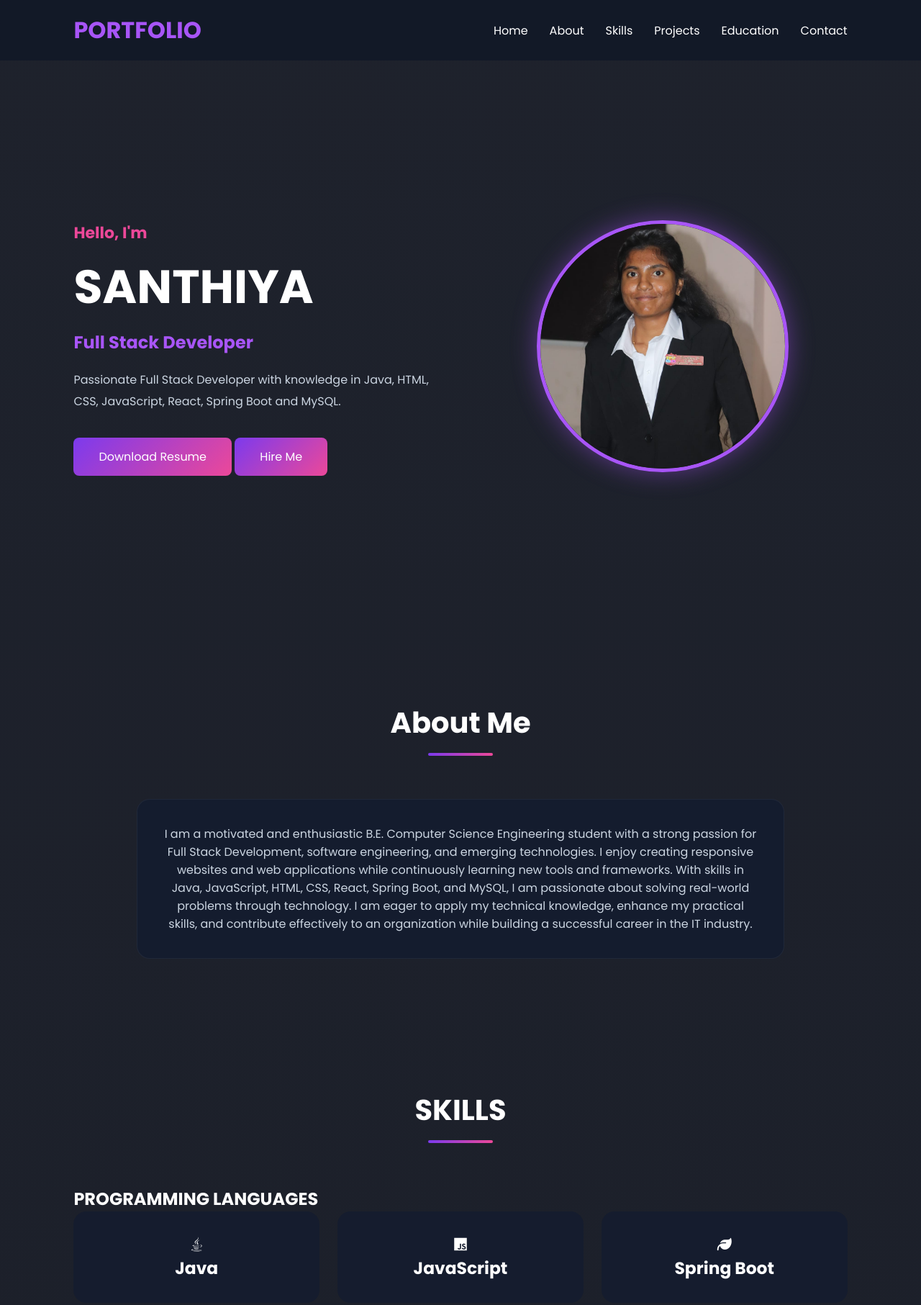
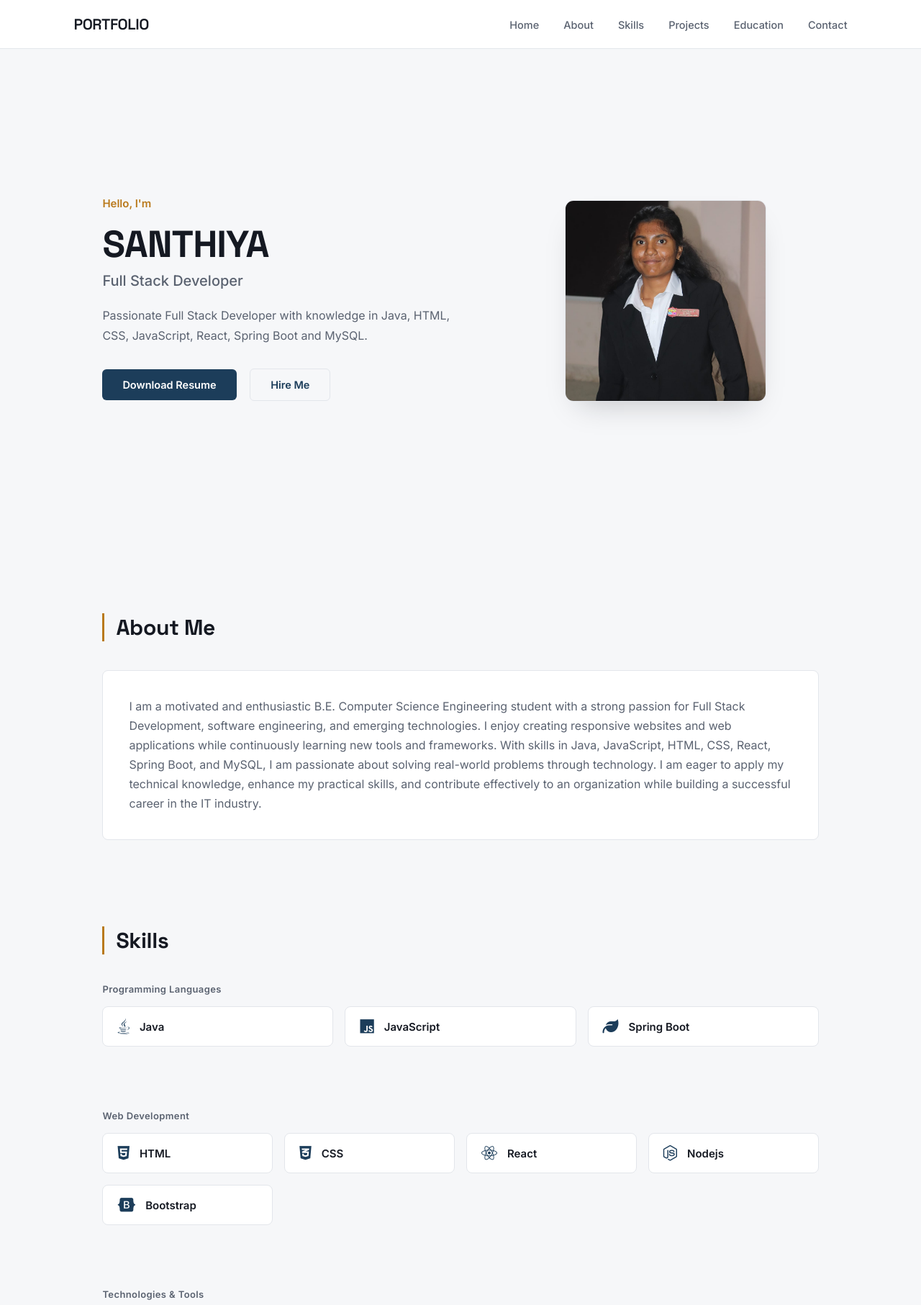
Before and after one commit to Santhiya26032006/santhiya-portfolio, a website: page index.html in a window 1280 px wide. Shown: the top 1813 px of the page at 72% size. Drawn offline with nearby package versions, Linux system fonts and the light colour scheme.

Commit message:
Update index.html

```diff
--- a/index.html
+++ b/index.html
@@ -7,7 +7,7 @@ href="https://cdnjs.cloudflare.com/ajax/libs/font-awesome/6.7.2/css/all.min.css"
 
 <link rel="stylesheet" href="https://cdn.jsdelivr.net/gh/devicons/devicon@latest/devicon.min.css">
 
-<link href="https://fonts.googleapis.com/css2?family=Poppins:wght@300;400;500;600;700&display=swap" rel="stylesheet">
+<link href="https://fonts.googleapis.com/css2?family=Space+Grotesk:wght@500;600;700&family=Inter:wght@400;500;600&display=swap" rel="stylesheet">
 
 <meta charset="UTF-8">
 <meta name="viewport" content="width=device-width, initial-scale=1.0">
@@ -15,33 +15,32 @@ href="https://cdnjs.cloudflare.com/ajax/libs/font-awesome/6.7.2/css/all.min.css"
 <title>Santhiya | Full Stack Developer</title>
 
 <style>
-@import url('https://fonts.googleapis.com/css2?family=Poppins:wght@300;400;500;600;700&display=swap');
 
 :root{
-    --bg:#0b0f1a;
-    --card:#151c2f;
-    --nav:#111827;
-    --primary:#a855f7;
-    --secondary:#ec4899;
-    --text:#ffffff;
-    --light:#cbd5e1;
+    --bg:#f6f7f9;
+    --surface:#ffffff;
+    --ink:#151922;
+    --ink-soft:#5a6270;
+    --border:#e3e6eb;
+    --primary:#1c3d5a;
+    --accent:#b9791a;
 }
 
 *{
     margin:0;
     padding:0;
     box-sizing:border-box;
-    font-family:'Poppins',sans-serif;
+    font-family:'Inter',sans-serif;
     scroll-behavior:smooth;
 }
 
+h1,h2,h3,nav h2{
+    font-family:'Space Grotesk',sans-serif;
+}
+
 body{
-    background:linear-gradient(rgba(11,15,26,.92),rgba(11,15,26,.95)),
-    url("images/bg.jpg");
-    background-size:cover;
-    background-position:center;
-    background-attachment:fixed;
-    color:var(--text);
+    background:var(--bg);
+    color:var(--ink);
 }
 
 /*================ NAVBAR ================*/
@@ -53,83 +52,119 @@ nav{
     display:flex;
     justify-content:space-between;
     align-items:center;
-    padding:18px 8%;
-    background:rgba(17,24,39,.85);
-    backdrop-filter:blur(12px);
+    padding:20px 8%;
+    background:rgba(255,255,255,.92);
+    backdrop-filter:blur(10px);
+    border-bottom:1px solid var(--border);
     z-index:1000;
 }
 
 nav h2{
-    font-size:32px;
-    color:var(--primary);
+    font-size:21px;
+    font-weight:600;
+    letter-spacing:-.02em;
+    color:var(--ink);
 }
 
 nav ul{
     display:flex;
     list-style:none;
-    gap:30px;
+    gap:34px;
 }
 
 nav ul li a{
     text-decoration:none;
-    color:white;
-    transition:.3s;
+    color:var(--ink-soft);
+    font-size:14.5px;
+    font-weight:500;
+    transition:.2s;
+    border-bottom:2px solid transparent;
+    padding-bottom:4px;
 }
 
 nav ul li a:hover{
-    color:var(--secondary);
+    color:var(--primary);
+    border-bottom-color:var(--accent);
 }
 
 /*================ HERO ================*/
 
 .hero{
-    min-height:100vh;
+    min-height:88vh;
     display:flex;
     justify-content:space-between;
     align-items:center;
-    padding:80px 8%;
-    gap:50px;
+    padding:70px 8%;
+    gap:60px;
+    max-width:1200px;
+    margin:0 auto;
 }
 
 .content{
-    flex:1;
+    flex:1.2;
 }
 
 .content h3{
-    color:var(--secondary);
-    font-size:22px;
+    color:var(--accent);
+    font-family:'Inter',sans-serif;
+    font-size:15px;
+    font-weight:600;
+    margin-bottom:14px;
 }
 
 .content h1{
-    font-size:65px;
-    margin:10px 0;
+    font-size:52px;
+    font-weight:700;
+    letter-spacing:-.02em;
+    margin:0 0 6px;
+    color:var(--ink);
 }
 
 .content h2{
-    color:var(--primary);
-    margin-bottom:20px;
+    font-family:'Inter',sans-serif;
+    font-size:20px;
+    font-weight:500;
+    color:var(--ink-soft);
+    margin-bottom:22px;
 }
 
 .content p{
-    color:var(--light);
-    line-height:30px;
-    margin-bottom:35px;
-    max-width:550px;
+    color:var(--ink-soft);
+    font-size:16px;
+    line-height:28px;
+    margin-bottom:32px;
+    max-width:500px;
 }
 
 .content a{
     display:inline-block;
     text-decoration:none;
-    color:white;
-    background:linear-gradient(135deg,#7c3aed,#ec4899);
-    padding:14px 35px;
-    border-radius:8px;
-    transition:.4s;
+    font-size:14.5px;
+    font-weight:600;
+    padding:13px 28px;
+    border-radius:6px;
+    transition:.2s;
+    margin-right:14px;
+    margin-bottom:10px;
 }
 
-.content a:hover{
-    transform:translateY(-5px);
-    box-shadow:0 10px 25px rgba(236,72,153,.35);
+.content a:first-of-type{
+    background:var(--primary);
+    color:#ffffff;
+}
+
+.content a:first-of-type:hover{
+    background:#132c41;
+}
+
+.content a:last-of-type{
+    background:transparent;
+    color:var(--primary);
+    border:1px solid var(--border);
+}
+
+.content a:last-of-type:hover{
+    border-color:var(--primary);
 }
 
 .image{
@@ -138,134 +173,191 @@ nav ul li a:hover{
 }
 
 .image img{
-    width:350px;
-    height:350px;
+    width:280px;
+    height:280px;
     object-fit:cover;
-    border-radius:50%;
-    border:5px solid var(--primary);
-    box-shadow:0 0 35px rgba(168,85,247,.45);
+    border-radius:12px;
+    border:1px solid var(--border);
+    box-shadow:0 20px 40px -20px rgba(20,25,35,.25);
 }
 
 /*================ COMMON ================*/
 
 section{
-    padding:90px 8%;
+    padding:80px 8%;
+    max-width:1200px;
+    margin:0 auto;
 }
 
 .title{
-    text-align:center;
-    font-size:40px;
-    color:var(--text);
-    margin-bottom:60px;
-}
-
-.title::after{
-    content:"";
-    display:block;
-    width:90px;
-    height:4px;
-    margin:12px auto;
-    background:linear-gradient(to right,#7c3aed,#ec4899);
-    border-radius:20px;
+    text-align:left;
+    font-size:30px;
+    font-weight:700;
+    letter-spacing:-.01em;
+    color:var(--ink);
+    margin-bottom:40px;
+    padding-left:16px;
+    border-left:3px solid var(--accent);
 }
 
 /*================ ABOUT ================*/
 
 .box{
-    max-width:900px;
-    margin:auto;
-    background:rgba(21,28,47,.9);
-    padding:35px;
-    border-radius:18px;
-    color:var(--light);
-    text-align:center;
-    border:1px solid rgba(255,255,255,.05);
+    max-width:100%;
+    margin:0;
+    background:var(--surface);
+    padding:36px;
+    border-radius:8px;
+    color:var(--ink-soft);
+    text-align:left;
+    border:1px solid var(--border);
+    line-height:27px;
 }
 
 /*================ CARDS ================*/
 
 .cards{
     display:grid;
-    grid-template-columns:repeat(auto-fit,minmax(250px,1fr));
-    gap:25px;
+    grid-template-columns:repeat(auto-fit,minmax(220px,1fr));
+    gap:16px;
 }
 
 .card,
 .service,
 .project{
-    background:rgba(21,28,47,.9);
-    padding:30px;
-    border-radius:18px;
-    text-align:center;
-    transition:.4s;
-    border:1px solid transparent;
-}
-
-.card:hover,
-.service:hover,
-.project:hover{
-    transform:translateY(-10px);
-    border-color:var(--primary);
-    box-shadow:0 0 25px rgba(168,85,247,.25);
+    background:var(--surface);
+    padding:24px;
+    border-radius:8px;
+    text-align:left;
+    transition:.2s;
+    border:1px solid var(--border);
 }
 
 .card{
-    font-size:20px;
+    display:flex;
+    align-items:center;
+    gap:14px;
+    font-size:15px;
     font-weight:600;
+    padding:16px 20px;
+}
+
+.card i{
+    font-size:22px;
+    color:var(--primary);
+    flex-shrink:0;
+}
+
+.card h3{
+    font-family:'Inter',sans-serif;
+    font-size:15px;
+    font-weight:600;
+    color:var(--ink);
+}
+
+.card:hover{
+    border-color:var(--primary);
+}
+
+.service,
+.project{
+    padding:28px;
+}
+
+.service:hover,
+.project:hover{
+    border-color:var(--primary);
+    box-shadow:0 12px 24px -18px rgba(20,25,35,.3);
 }
 
 .service h3,
 .project h3{
-    color:var(--primary);
-    margin-bottom:15px;
+    font-family:'Space Grotesk',sans-serif;
+    font-size:18px;
+    font-weight:600;
+    color:var(--ink);
+    margin-bottom:10px;
 }
 
 .service p,
 .project p{
-    color:var(--light);
+    color:var(--ink-soft);
+    font-size:14.5px;
+    line-height:24px;
 }
 
 .project img{
-    width:250px;
-    height:250px;
+    width:400px;
+    height:300px;
+    object-fit:cover;
+    border-radius:6px;
+    margin-bottom:18px;
+    border:1px solid var(--border);
+}
 
-    border-radius:10px;
-    margin-bottom:20px;
+/*================ SKILLS SECTION SPACING ================*/
+
+#skills h2:not(.title){
+    font-family:'Inter',sans-serif;
+    font-size:13px;
+    font-weight:600;
+    letter-spacing:.03em;
+    color:var(--ink-soft);
+    margin-bottom:16px;
+    margin-top:8px;
+}
+
+#skills{
+    padding-top:40px;
+    padding-bottom:40px;
 }
 
 /*================ CONTACT ================*/
 
+.contact{
+    background:var(--surface);
+    border:1px solid var(--border);
+    border-radius:8px;
+    padding:8px 36px;
+}
+
 .contact p{
-    margin:18px 0;
-    font-size:18px;
-    text-align: center;
+    margin:20px 0;
+    font-size:15.5px;
+    text-align:left;
+    color:var(--ink-soft);
+    display:flex;
+    align-items:center;
 }
 
 .contact i{
-    color:#a855f7;
-    margin-right:10px;
-    font-size:20px;
-    text-align: center;
+    color:var(--primary);
+    margin-right:14px;
+    font-size:17px;
+    width:20px;
+    text-align:center;
 }
 
 .contact a{
-    color:#ffffff;
+    color:var(--ink);
     text-decoration:none;
-    transition:.3s;
-    text-align: center;
+    font-weight:500;
+    transition:.2s;
 }
 
 .contact a:hover{
-    color:#ec4899;
+    color:var(--primary);
 }
 
 /*================ FOOTER ================*/
 
 footer{
-    background:#111827;
+    background:var(--surface);
     text-align:center;
-    padding:20px;
-    color:#d1d5db;
+    padding:26px;
+    color:var(--ink-soft);
+    font-size:13.5px;
+    border-top:1px solid var(--border);
 }
 
 /*================ SCROLLBAR ================*/
@@ -275,7 +367,7 @@ footer{
 }
 
 ::-webkit-scrollbar-thumb{
-    background:linear-gradient(#7c3aed,#ec4899);
+    background:var(--border);
     border-radius:10px;
 }
 
@@ -286,74 +378,53 @@ footer{
 .hero{
     flex-direction:column-reverse;
     text-align:center;
+    min-height:auto;
+    padding-top:50px;
 }
 
-.image img{
-    width:250px;
-    height:250px;
+.content p{
+    margin:0 auto 28px;
 }
 
 .content h1{
-    font-size:45px;
+    font-size:38px;
 }
 
 .content h2{
-    font-size:26px;
+    font-size:18px;
 }
 
-.content p{
-    margin:auto;
-    margin-bottom:30px;
+.title{
+    text-align:center;
+    border-left:none;
+    border-top:3px solid var(--accent);
+    padding-left:0;
+    padding-top:14px;
+    display:inline-block;
+}
+
+section{
+    padding:60px 6%;
 }
 
 nav{
     flex-direction:column;
-    gap:15px;
+    gap:14px;
+    padding:16px 6%;
 }
 
 nav ul{
     flex-wrap:wrap;
     justify-content:center;
+    gap:20px;
 }
 
 .cards{
-    display:grid;
-    grid-template-columns:repeat(auto-fit,minmax(180px,1fr));
-    gap:25px;
+    grid-template-columns:repeat(auto-fit,minmax(160px,1fr));
 }
 
-.card{
-    background:#1f2937;
-    padding:30px;
-    border-radius:15px;
-    text-align:center;
-    transition:.4s;
-}
-
-.card i{
-    font-size:50px;
-    color:#a855f7;
-    margin-bottom:15px;
-    transition:.4s;
-}
-
-.card h3{
-    color:white;
-    font-size:18px;
-}
-
-.card:hover{
-    transform:translateY(-10px);
-    box-shadow:0 0 20px rgba(168,85,247,.4);
-}
-
-.card:hover i{
-    color:#ec4899;
-    transform:scale(1.2);
-}
-
-.title{
-    font-size:30px;
+.contact p{
+    justify-content:center;
 }
 
 }
@@ -444,9 +515,9 @@ I am a motivated and enthusiastic B.E. Computer Science Engineering student with
 <!-- Skills -->
 
 <section id="skills">
-    <H1 class="title">SKILLS</H1>
+    <h2 class="title">Skills</h2>
 
-    <h2>PROGRAMMING LANGUAGES</h2>
+    <h2>Programming Languages</h2>
 
 
 <div class="cards">
@@ -478,7 +549,7 @@ I am a motivated and enthusiastic B.E. Computer Science Engineering student with
 
 <section id="skills">
 
-<h2>WEB DEVELOPMENT</h2>
+<h2>Web Development</h2>
 
 <div class="cards">
 
@@ -517,7 +588,7 @@ I am a motivated and enthusiastic B.E. Computer Science Engineering student with
 
 <section id="skills">
 
-<h2>TECHNOLOGIES & TOOLS</h2>
+<h2>Technologies &amp; Tools</h2>
 
 <div class="cards">
 
@@ -560,9 +631,9 @@ I am a motivated and enthusiastic B.E. Computer Science Engineering student with
 
 <section id="skills">
 
-<h2>DATABASE MANAGEMENT</h2>
+<h2>Database Management</h2>
 
-<div class="card">
+<div class="card" style="max-width:220px;">
     <i class="fa-solid fa-database"></i>
     <h3>MySQL</h3>
 </div>
@@ -572,7 +643,7 @@ I am a motivated and enthusiastic B.E. Computer Science Engineering student with
 
 <section id="skills">
 
-<h2>SOFT SKILLS</h2>
+<h2>Soft Skills</h2>
 
 
 <div class="cards">
@@ -676,7 +747,7 @@ I am a motivated and enthusiastic B.E. Computer Science Engineering student with
 
     <h3>
         <a href="https://sppropertiesofficial.in/" target="_blank" rel="noopener noreferrer"
-           style="color:#a855f7; text-decoration:none;">
+           style="color:var(--primary); text-decoration:none;">
             SP Properties – Real Estate Website
         </a>
     </h3>
@@ -711,9 +782,9 @@ I am a motivated and enthusiastic B.E. Computer Science Engineering student with
 
 <div class="box">
 
-<h3>B.E Computer Science Engineering</h3>
+<h3 style="font-size:19px;margin-bottom:8px;">B.E Computer Science Engineering</h3>
 
-<p>Tagore Engineering College</p>
+<p style="margin-bottom:2px;">Tagore Engineering College</p>
 
 <p>2023 - 2027</p>
 
@@ -733,9 +804,9 @@ I am a motivated and enthusiastic B.E. Computer Science Engineering student with
 
 <div class="card">HTML & CSS</div> -->
 
-<div class="card">Internship completion certificate
+<div class="card" style="display:block;max-width:340px;">Internship completion certificate
 
-    <img src="CERTIFICATE.png" width="300px" height="350px">
+    <img src="CERTIFICATE.png" width="300px" height="350px" style="margin-top:14px;border-radius:6px;border:1px solid var(--border);">
 </div>
 
 
```
